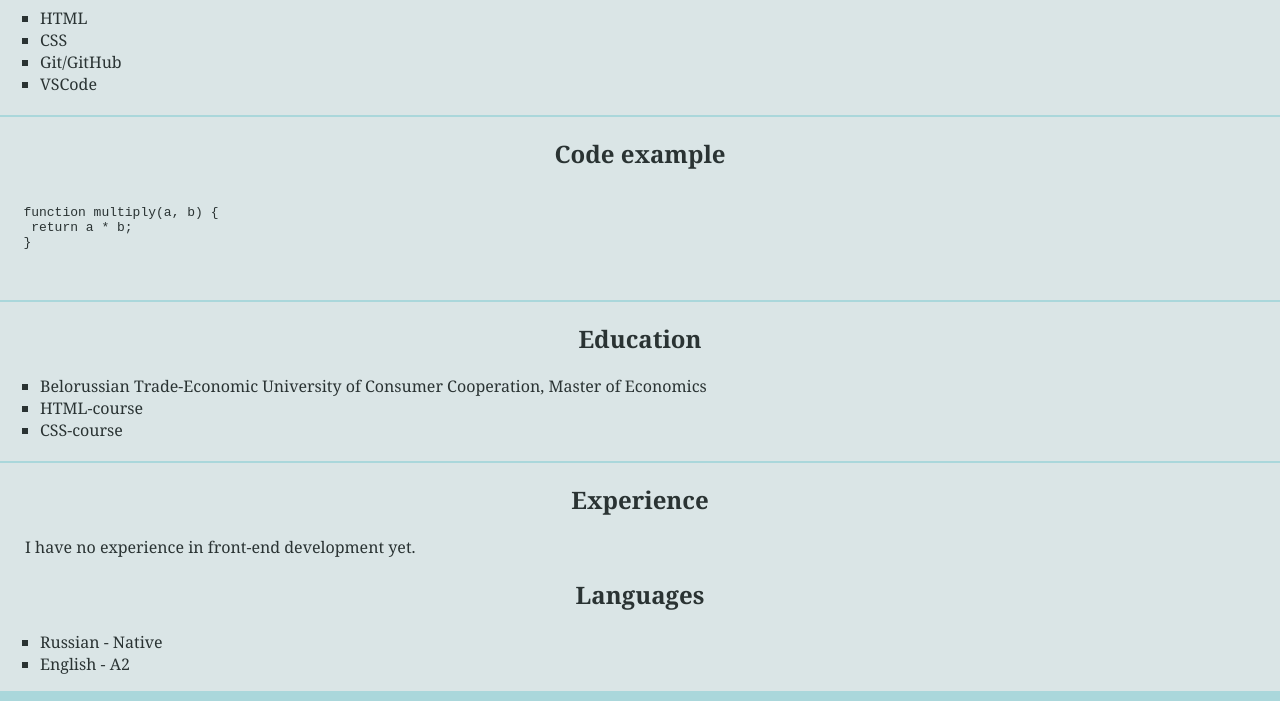
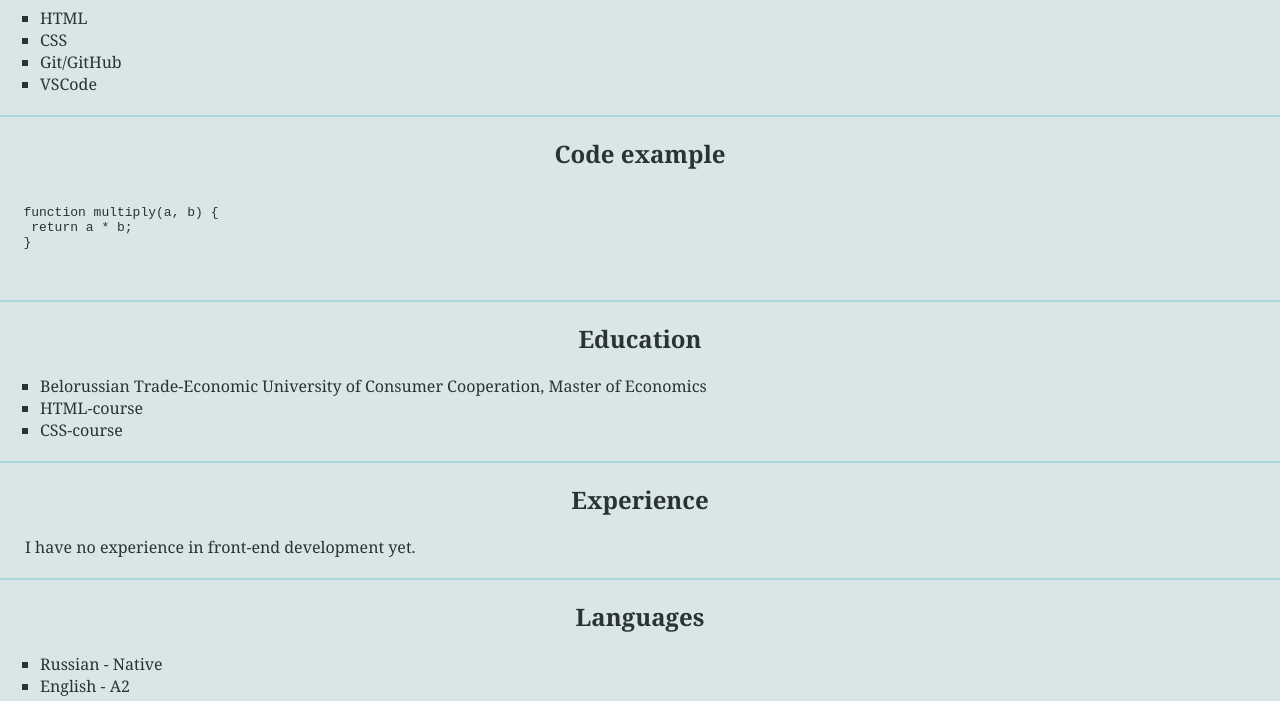
Before and after one commit to KristiBo/rsschool-cv, a plain HTML site: page index.html in a window 1280 px wide. Shown: the part 764-1465 px from the top of the page. Drawn offline with Linux system fonts and the light colour scheme.

Commit message:
feat: add border to languages

```diff
--- a/style.css
+++ b/style.css
@@ -56,7 +56,7 @@ p {
     display: block;
     margin: auto;
 }
-#contacts, #summary, #skills, #code, #education, #experience {
+#contacts, #summary, #skills, #code, #education, #experience, #languages {
     margin-top: 20px;
     border-top: 2px solid #aad7db;
     height: 100%;
```
